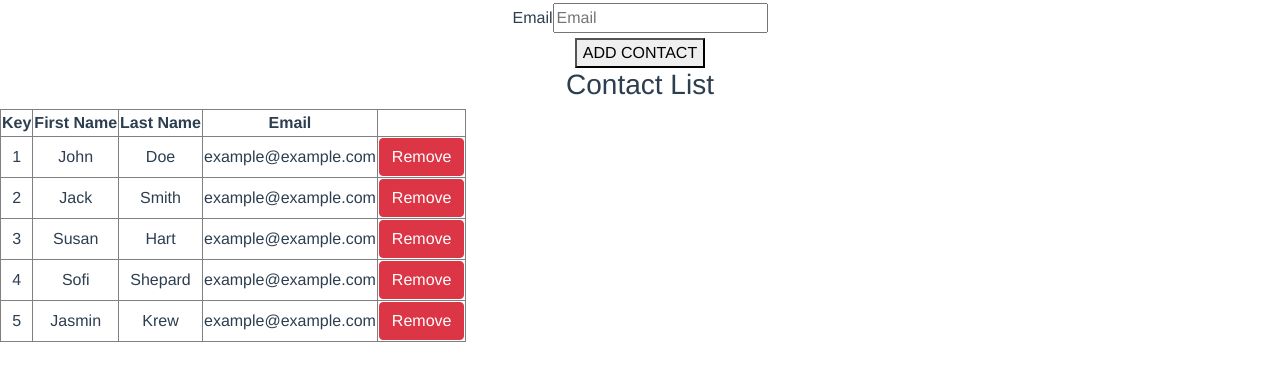
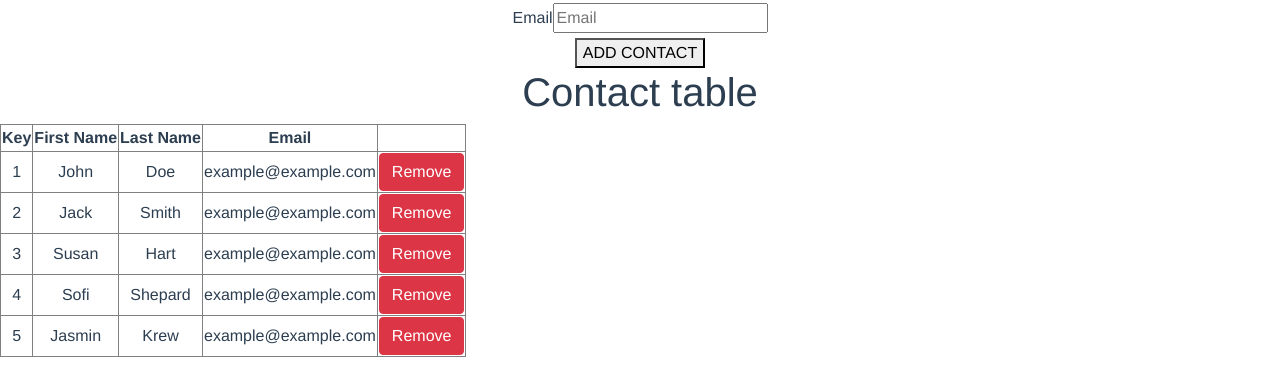
Before and after one commit to JelenaDjo/Contact-List, a Vue app: page /#/contacts in a window 1280 px wide. Shown: the part 425-797 px from the top of the page. Built offline with nearby package versions, Linux system fonts and the light colour scheme.

Commit message:
ContactsTable dodavanje componente

```diff
--- a/src/components/ContactList.vue
+++ b/src/components/ContactList.vue
@@ -14,34 +14,20 @@
         </form>
 
 
-        <h3> Contact List</h3>
-            <table border=1>
-                <thead>
-                    <th>Key</th>
-                    <th>First Name</th>
-                    <th>Last Name</th>
-                    <th>Email</th>
-                    <th></th>
-                </thead>
-                <tbody>
-                    <tr v-for="(contact, index) in contacts" :key="index">
-                        <td>{{index + 1}}</td>
-                        <td>{{contact.firstName}}</td>
-                        <td>{{contact.lastName}}</td>
-                        <td>{{contact.email}}</td>
-                        <td>
-                        <button class="btn btn-danger" @click="removeContact(contact)"> Remove </button>
-                        </td>
-                    </tr>
-                </tbody>
-            </table>
+        <ContactsTable  :contactsList="contacts"/>
 
     </div>
 
 </template>
 
 <script>
+
+import ContactsTable from './ContactsTable'
+
 export default {
+    components: {
+        ContactsTable
+    },
 
     data(){
         return {
--- /dev/null
+++ b/src/components/ContactsTable.vue
@@ -0,0 +1,35 @@
+<template>
+<div>
+    <h1> Contact table</h1>
+ <table border=1>
+                <thead>
+                    <th>Key</th>
+                    <th>First Name</th>
+                    <th>Last Name</th>
+                    <th>Email</th>
+                    <th></th>
+                </thead>
+                <tbody>
+                    <tr v-for="(contact, index) in contactsList" :key="index">
+                        <td>{{index + 1}}</td>
+                        <td>{{contact.firstName}}</td>
+                        <td>{{contact.lastName}}</td>
+                        <td>{{contact.email}}</td>
+                        <td>
+                        <button class="btn btn-danger" @click="removeContact(contact)"> Remove </button>
+                        </td>
+                    </tr>
+                </tbody>
+            </table>
+
+</div>
+
+
+</template>
+
+
+<script>
+export default {
+    props: ['contactsList']
+}
+</script>
```
Also changed, not shown: src/components/ContactDetails.vue (added, +11 -0 lines).
